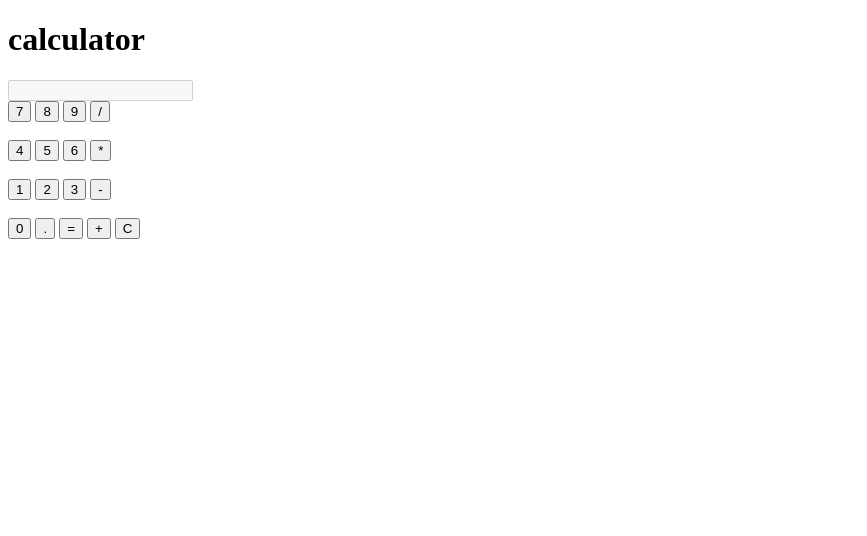
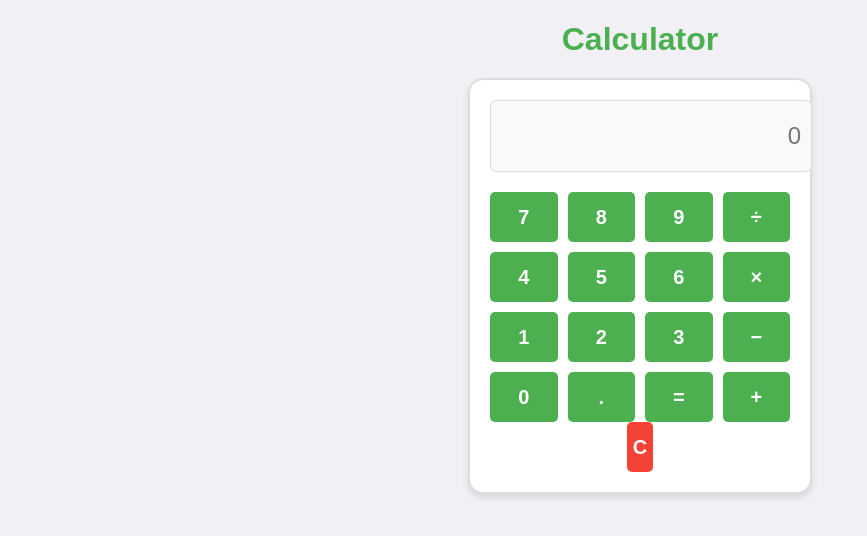
Before and after one commit to Mohammed-ABR/calculator, a website: page index.html in a window 1280 px wide. Shown: the whole page, without its empty margins (0-867 px from the left). Drawn offline with Linux system fonts and the light colour scheme.

Commit message:
update my html code

```diff
--- a/index.html
+++ b/index.html
@@ -5,40 +5,36 @@
   <meta charset="UTF-8" />
   <link rel="icon" type="image/svg+xml" href="./client/assets/favicon.ico" />
   <meta name="viewport" content="width=device-width, initial-scale=1.0" />
-  <title>calculator</title>
-
+  <title>Calculator</title>
   <link href="./styles/index.css" rel="stylesheet" />
 </head>
 
 <body>
-<h1>calculator</h1>
+  <h1>Calculator</h1>
   <div class="calculator">
-  <input type="result" disabled>
-  <br>
+    <input id="result" type="text" disabled placeholder="0">
+    <div class="button-grid">
       <button onclick="appendValue('7')">7</button>
       <button onclick="appendValue('8')">8</button>
       <button onclick="appendValue('9')">9</button>
-  <button onclick="appendValue('/')">/</button>
-  <br>
-  <br>
+      <button onclick="appendValue('/')">÷</button>
+
       <button onclick="appendValue('4')">4</button>
       <button onclick="appendValue('5')">5</button>
       <button onclick="appendValue('6')">6</button>
-  <button onclick="appendValue('*')">*</button>
-  <br>
-  <br>
+      <button onclick="appendValue('*')">×</button>
+
       <button onclick="appendValue('1')">1</button>
       <button onclick="appendValue('2')">2</button>
       <button onclick="appendValue('3')">3</button>
-  <button onclick="appendValue('-')">-</button>
-  <br>
-  <br>
+      <button onclick="appendValue('-')">−</button>
+
       <button onclick="appendValue('0')">0</button>
       <button onclick="appendValue('.')">.</button>
-  <button onclick="calculatoe()">=</button>
+      <button onclick="calculate()">=</button>
       <button onclick="appendValue('+')">+</button>
+    </div>
     <button class="clear" onclick="clearResult()">C</button>
-  <br>
   </div>
   <script src="./src/main.js"></script>
 </body>
--- a/styles/index.css
+++ b/styles/index.css
@@ -1 +1,72 @@
-@import url("./something.css");
+body {
+    font-family: Arial, Helvetica, sans-serif;
+    text-align: center;
+    margin: 20px;
+    background-color: #f0f0f5;
+    color: #333;
+  }
+
+  h1 {
+    color: #4caf50;
+    margin-bottom: 20px;
+  }
+
+  .calculator {
+    width: 300px;
+    margin: 0 auto;
+    padding: 20px;
+    border: 2px solid #ddd;
+    border-radius: 15px;
+    background-color: #ffffff;
+    box-shadow: 0px 4px 6px rgba(0, 0, 0, 0.1);
+  }
+
+  .calculator input[type="text"] {
+    width: 100%;
+    height: 50px;
+    margin-bottom: 20px;
+    text-align: right;
+    font-size: 24px;
+    padding: 10px;
+    border: 1px solid #ddd;
+    border-radius: 5px;
+    background-color: #f9f9f9;
+    color: #333;
+  }
+
+  .calculator .button-grid {
+    display: grid;
+    grid-template-columns: repeat(4, 1fr);
+    gap: 10px;
+  }
+
+  .calculator button {
+    height: 50px;
+    font-size: 20px;
+    font-weight: bold;
+    cursor: pointer;
+    border: none;
+    border-radius: 5px;
+    background-color: #4caf50;
+    color: white;
+    transition: background-color 0.2s, transform 0.1s;
+  }
+
+  .calculator button:hover {
+    background-color: #45a049;
+    transform: scale(1.05);
+  }
+
+  .calculator .clear {
+    grid-column: span 4;
+    height: 50px;
+    background-color: #f44336;
+  }
+
+  .calculator .clear:hover {
+    background-color: #e53935;
+  }
+
+  .calculator button:active {
+    transform: scale(0.95);
+  }
```
Lines whose indentation alone changed are shown as unchanged.
